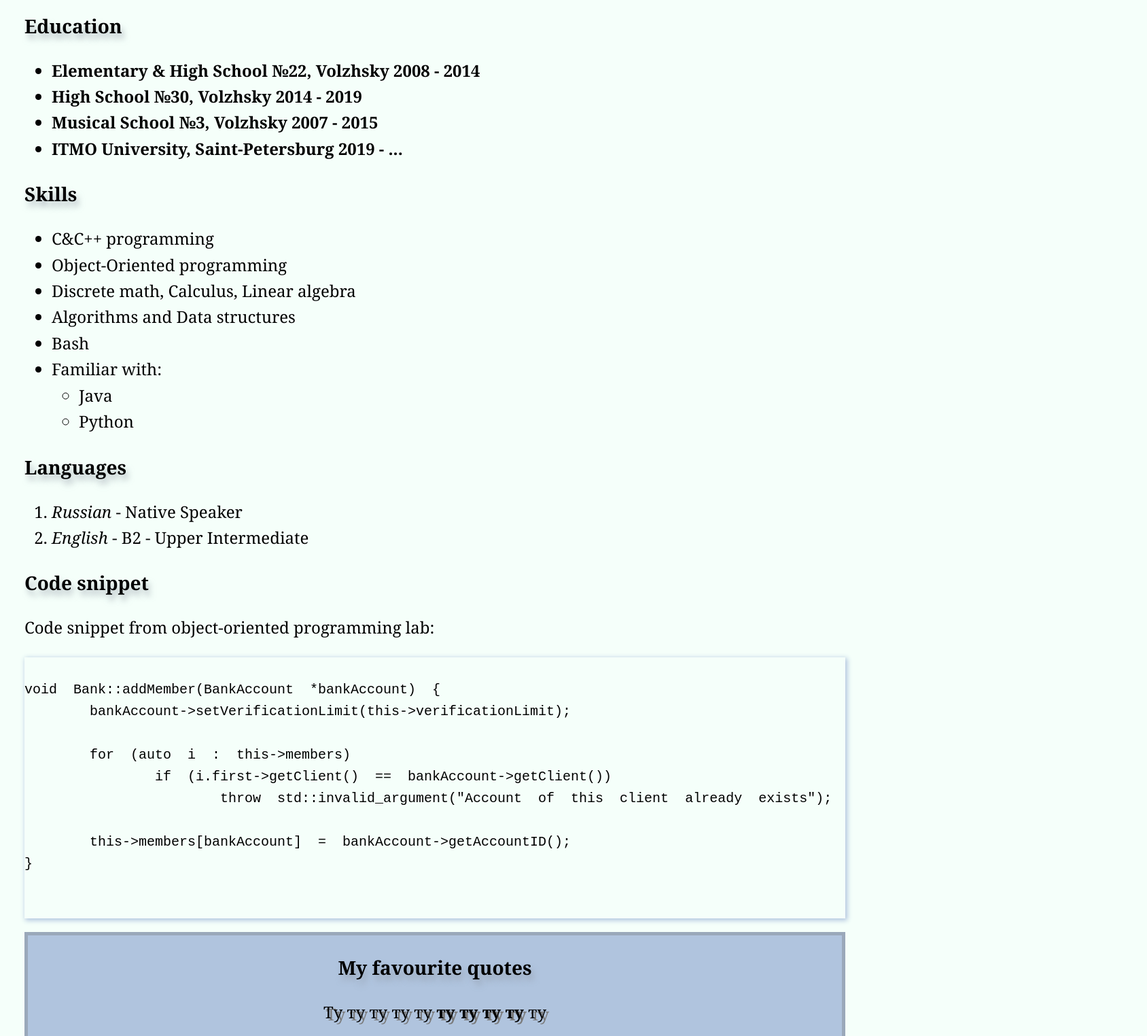
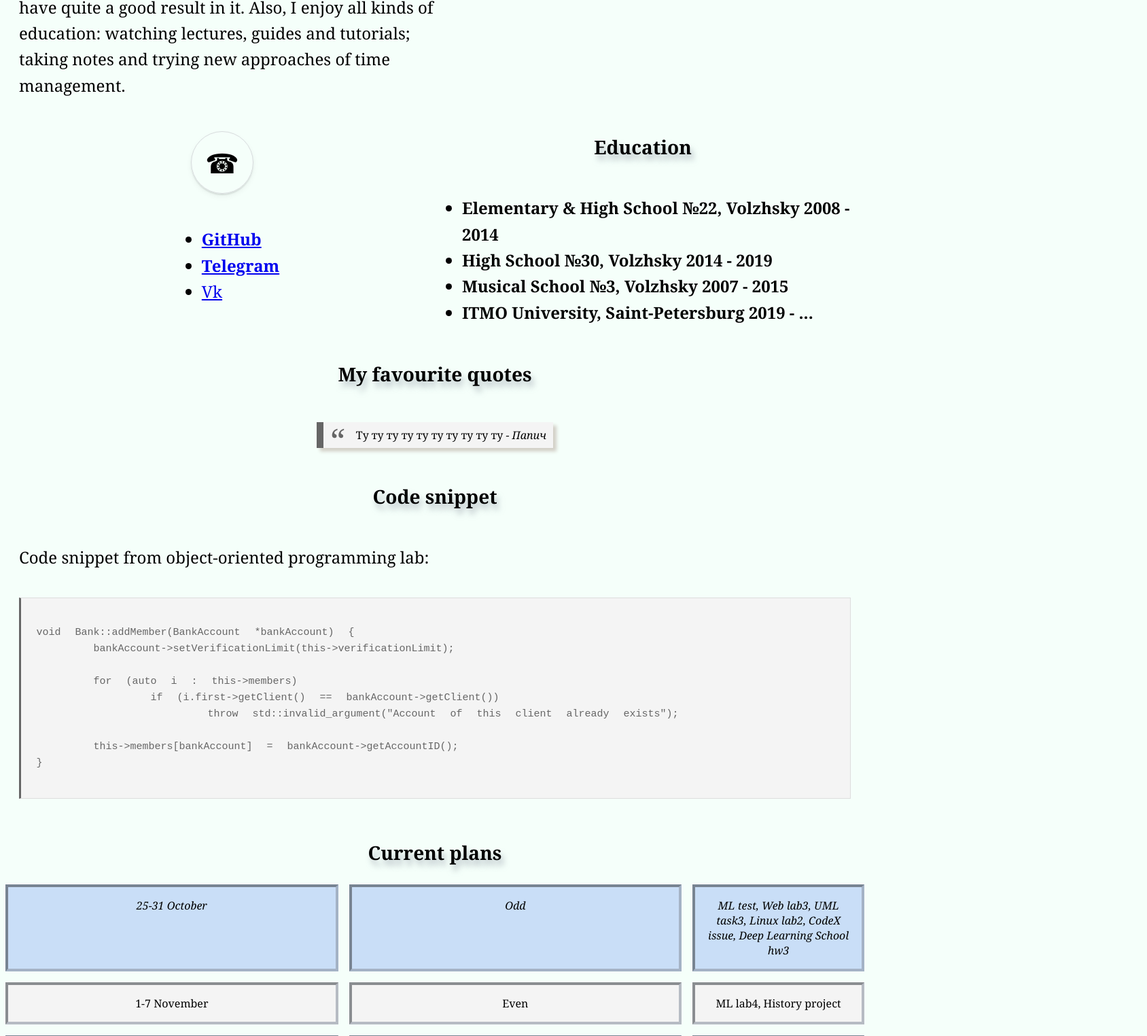
Before and after one commit to castlesofplacebo/castlesofplacebo.github.io, a plain HTML site: page index.html in a window 1280 px wide. Shown: the part 1276-2800 px from the top of the page at 68% size, 1688 px wide, since content can reach past the window. Drawn offline with Linux system fonts and the light colour scheme.

Commit message:
chore: grid element added (lab3 finished)

```diff
--- a/doc_style.css
+++ b/doc_style.css
@@ -11,11 +11,11 @@ h2 {
 
 h3 {
     font-size: 3.5vh;
+    text-align: center;
     text-shadow: 0.5vh 1vh 1vh rgba(141, 150, 164, 0.6);
 }
 
 p, ul, ol, a {
-    color: black;
     font-size: 3vh;
     line-height: 4.8vh;
 }
@@ -24,7 +24,7 @@ a:hover {
     color: blue;
 }
 
-pre, blockquote {
+pre {
     font-size: 2.5vh;
     line-height: 4vh;
 }
@@ -41,7 +41,6 @@ body {
 
 .header {
     display: flex;
-    border-bottom: 1px solid #D7DBDD;
     flex-direction: column;
     align-items: stretch;
 }
@@ -61,35 +60,127 @@ body {
 
 .general {
     margin: 1.5vh;
-    padding: 2vh;
+    padding: 1vh;
 }
 
-.general__intro {
+.general__gallery {
     display: flex;
-    flex-direction: row;
+    flex-wrap: wrap;
+    justify-content: space-around;
+
+    margin: 2vh;
+    padding: 1.5vh;
+    border: 1px solid #D7DBDD;
 }
 
-.general__photo {
-    display: flex;
-    flex-direction: row;
-    justify-content: space-between;
+.photo1 {
+    width: 460px;
+    height: 350px;
+    background-image: url('./photo/info_photo.JPG');
+    background-size: cover;
+    background-position: 50% 50%;
 }
 
+.photo2 {
+    width: 460px;
+    height: 350px;
+    background-image: url('./photo/volzhsky2021.JPG');
+    background-size: cover;
+    background-position: 50% 50%;
+}
+
+.general__icon-hand {
+    position: absolute;
+    top: 2.5vh;
+    left: 5vh;
+}
+
+.general__main {
+    display: flex;
+    justify-content: center;
+    align-items: flex-start;
+    flex-wrap: wrap;
+}
+
+.general__info, .general__contacts, .general__education, .general__skills {
+    display: flex;
+    flex-wrap: wrap;
+    flex-direction: column;
+    width: 50%;
+    height: 50%;
+    align-content: space-around;
+}
+
+.general__icon-phone {
+    margin: 3vh;
+    display: flex;
+    flex-direction: column;
+    justify-content: center;
+    align-items: center;
+    border: 1px solid #D7DBDD;
+    font-size: 40px;
+    width: 90px;
+    height: 90px;
+    border-radius: 100%;
+    box-shadow: 0 2px 1px rgba(0, 0, 0, 0.05),
+    0 2px 3px rgba(0, 0, 0, 0.05),
+    0 4px 8px rgba(0, 0, 0, 0.05);
+}
 
 .general__education {
     font-weight: bolder;
 }
 
-.general__code-snippet pre {
-    box-shadow: 2px 2px 7px 1px #B0C4DE;
+.general__quotes {
+    display: flex;
+    flex-flow: row wrap;
+    justify-content: center;
+    align-items: center;
 }
 
-.general__quotes {
-    text-align: center;
-    color: black;
-    background-color: #B0C4DE;
-    text-shadow: rgb(122, 122, 122) 4px 3px 0;
-    border: 5px solid rgba(141, 150, 164, 0.6);
+blockquote {
+    background: #f4f4f4;
+    border-left: 10px solid #666666;
+    margin: 1.5em 30px;
+    padding: .5em 10px;
+    quotes: "\201C" "\201D" "\2018" "\2019";
+    box-shadow: 5px 5px 5px #d2cfc6;
+}
+
+blockquote:before {
+    color: #666666;
+    content: open-quote;
+    font-size: 3em;
+    line-height: .1em;
+    margin-right: .25em;
+    vertical-align: -.4em;
+}
+
+cite {
+    flex: 2 2 50%;
+}
+
+
+.general__code-snippet {
+    display: flex;
+    flex-direction: column;
+}
+
+.general__code-snippet pre {
+    background: #f4f4f4;
+    border: 1px solid #ddd;
+    border-left: 3px solid #666666;
+    color: #666;
+    page-break-inside: avoid;
+    font-family: monospace;
+    font-size: 15px;
+    line-height: 1.6;
+    margin-bottom: 1.6em;
+    max-width: 100%;
+    overflow: auto;
+    padding: 1em 1.5em;
+    display: block;
+    word-wrap: break-word;
 }
 
 .footer {
@@ -97,15 +188,38 @@ body {
     margin: 2vh;
 }
 
-.footer__wishes {
-    text-decoration: line-through;
+.footer__table {
+    display: grid;
+    grid-template-columns: 1fr 1fr 20%;
+    grid-gap: 2vh;
 }
 
-.footer__reality {
-    text-transform: uppercase;
+.footer__table > div {
+    padding: 2vh;
+    border: 0.6vh inset rgba(141, 150, 164, 0.6);
+    text-align: center;
+    background: #f4f4f4;
 }
 
-.footer__ascii-block pre {
+.footer__table > div:nth-child(6n+1), .footer__table > div:nth-child(6n+2), .footer__table > div:nth-child(6n+3) {
+    padding: 2vh;
+    font-style: oblique;
+    background: #c9def7;
+}
+
+.footer__ascii-block {
+    display: flex;
+    flex-direction: column;
+
+    justify-content: center;
+    align-items: center;
+
     padding: 3vh;
     font-weight: bolder;
 }
+
+@media screen and (max-width: 768px) {
+    .footer__ascii-block {
+        display: none;
+    }
+}
--- a/index.html
+++ b/index.html
@@ -17,7 +17,6 @@
             <li><a href=#profile> Profile </a></li>
             <li><a href=#education> Education </a></li>
             <li><a href=#skills> Skills </a></li>
-            <li><a href=#languages> Languages </a></li>
             <li><a href=#quotes> Quotes </a></li>
             <li><a href=#contacts> Contacts </a></li>
         </ul>
@@ -25,47 +24,29 @@
 </header>
 
 <main class="general">
-    <div class="general__photo">
-        <img src="photo/info_photo.JPG" alt="personal photo" width=45% height=25%>
-        <img src="photo/volzhsky2021.JPG" alt="photo from volzhsky 2021" width=45% height=25%>
+
+    <i style="font-size:50px" class="general__icon-hand">&#9997;</i>
+
+    <div class="general__gallery">
+        <div class="photo photo1 photo--large"></div>
+        <div class="photo photo2 photo--large"></div>
     </div>
 
-    <div class="general__intro">
-        <section id="profile" class="general__info">
+
+    <div class="general__main">
+        <div id="profile" class="general__info">
             <h3>About me</h3>
-
             <p>I am 20 years old, and I was born in Volzhsky (Volgograd region). Nowadays, I live in
                 Saint-Petersburg.
             </p>
-
-            <p>I am a third-year student at ITMO University. My major is information systems and technologies. </p>
-
+            <p>I am a third-year student at ITMO University. My major is information systems and technologies.
+            </p>
             <p>I started programming only three years ago, but I have quite a good result in it.
                 Also, I enjoy all kinds of education: watching lectures, guides and tutorials; taking notes and trying
                 new
                 approaches of time management.
             </p>
-        </section>
-
-        <section id="contacts" class="general__contacts">
-            <h3>Contacts</h3>
-            <ul>
-                <li><a href="https://github.com/castlesofplacebo"> <strong>GitHub</strong> </a></li>
-                <li><a href="https://t.me/castlesofplacebo"> <strong>Telegram</strong> </a></li>
-                <li><a href="https://vk.com/castlesofplacebo"> Vk </a></li>
-            </ul>
-        </section>
         </div>
-
-    <section id="education" class="general__education">
-        <h3>Education</h3>
-        <ul>
-            <li>Elementary & High School №22, Volzhsky 2008 - 2014</li>
-            <li>High School №30, Volzhsky 2014 - 2019</li>
-            <li>Musical School №3, Volzhsky 2007 - 2015</li>
-            <li>ITMO University, Saint-Petersburg 2019 - ...</li>
-        </ul>
-    </section>
 
         <section id="skills" class="general__skills">
             <h3>Skills</h3>
@@ -81,13 +62,40 @@
                     <li>Python</li>
                 </ul>
             </ul>
+        </section>
 
-        <section id="languages" class="general__languages">
-            <h3>Languages</h3>
-            <ol>
-                <li><i>Russian</i> - Native Speaker</li>
-                <li><i>English</i> - B2 - Upper Intermediate</li>
-            </ol>
+        <div id="contacts" class="general__contacts">
+            <div class="centeredIcon">
+                <div class="general__icon-phone">
+                    &#9742
+                </div>
+            </div>
+            <ul>
+                <li><a href="https://github.com/castlesofplacebo"> <strong>GitHub</strong> </a></li>
+                <li><a href="https://t.me/castlesofplacebo"> <strong>Telegram</strong> </a></li>
+                <li><a href="https://vk.com/castlesofplacebo"> Vk </a></li>
+            </ul>
+        </div>
+
+        <section id="education" class="general__education">
+            <h3>Education</h3>
+            <ul>
+                <li>Elementary & High School №22, Volzhsky 2008 - 2014</li>
+                <li>High School №30, Volzhsky 2014 - 2019</li>
+                <li>Musical School №3, Volzhsky 2007 - 2015</li>
+                <li>ITMO University, Saint-Petersburg 2019 - ...</li>
+            </ul>
+        </section>
+    </div>
+
+    <section id="quotes">
+        <h3>My favourite quotes</h3>
+        <div class="general__quotes">
+            <blockquote>
+                Ту ту ту ту ту ту ту ту ту ту
+                <cite> - Папич</cite>
+            </blockquote>
+        </div>
     </section>
 
     <section class="general__code-snippet">
@@ -103,22 +111,26 @@ void Bank::addMember(BankAccount *bankAccount) {
             throw std::invalid_argument("Account of this client already exists");
 
     this->members[bankAccount] = bankAccount->getAccountID();
-}
-                </code>
+}</code>
             </pre>
-        </section>
-    </section>
-
-    <section id="quotes" class="general__quotes">
-        <h3>My favourite quotes</h3>
-        <blockquote>
-            <p>Ту ту ту ту ту <b>ту ту ту ту</b> ту</p>
-            <cite>Папич</cite>
-        </blockquote>
     </section>
 </main>
 
-<footer class="footer">
+<footer>
+    <h3>Current plans</h3>
+    <div class="footer__table">
+        <div>25-31 October</div>
+        <div>Odd</div>
+        <div>ML test, Web lab3, UML task3, Linux lab2, CodeX issue, Deep Learning School hw3</div>
+
+        <div>1-7 November</div>
+        <div>Even</div>
+        <div>ML lab4, History project</div>
+
+        <div>8-14 November</div>
+        <div>Odd</div>
+        <div>Web lab4, UML task4, Linux lab3</div>
+    </div>
 
     <section class="footer__ascii-block">
         <h3>ASCII block</h3>
@@ -130,7 +142,6 @@ void Bank::addMember(BankAccount *bankAccount) {
         </pre>
     </section>
 </footer>
-
 </body>
 
 </html>
```
Also changed, not shown: README.md. Lines whose indentation alone changed are shown as unchanged.
